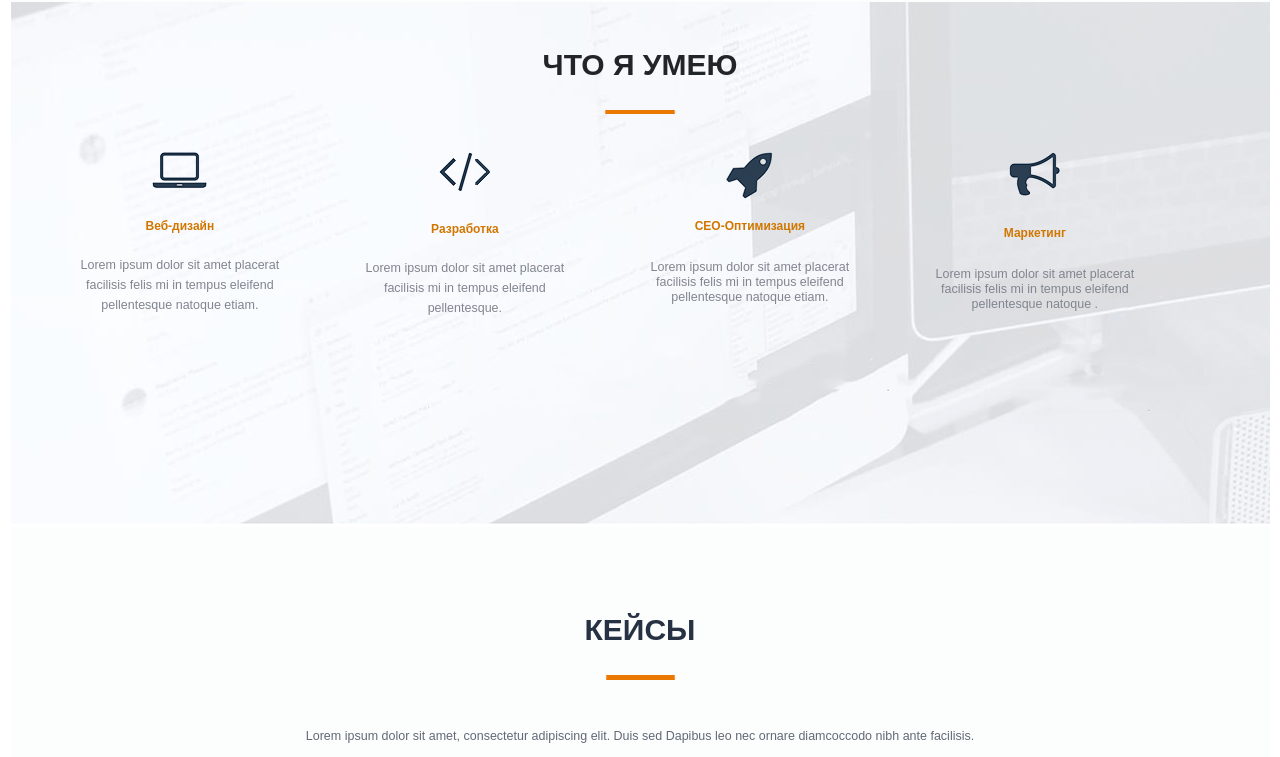
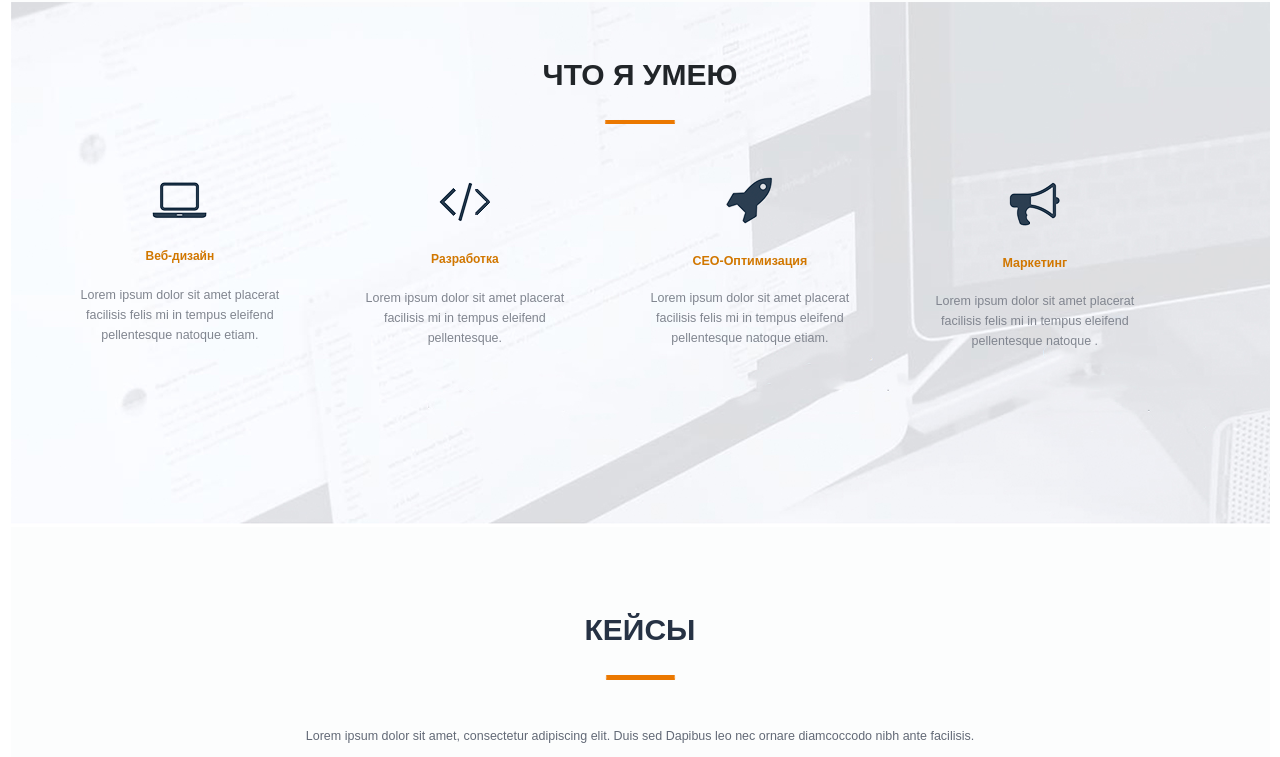
Before and after one commit to lubavin92/lubavin92.github.io, a plain HTML site: page src/index.html in a window 1280 px wide. Shown: the part 1518-2275 px from the top of the page. Drawn offline with Linux system fonts and the light colour scheme.

Commit message:
Залил проект (7-8 уроки)

```diff
--- a/src/css/style.css
+++ b/src/css/style.css
@@ -403,7 +403,7 @@ main {
 }
 
 .ability-h2 {
-    margin-top: 40px;
+    margin-top: 50px;
     font-size: 30px;
     transition: all 0.2s;
 
@@ -414,7 +414,7 @@ main {
 
 .ability-img1 {
     display: inline-block;
-    margin-top: 30px;
+    margin-top: 50px;
     transition: all 0.2s;
     transform: scale(1);
 
@@ -422,7 +422,7 @@ main {
 
 .ability-img2 {
     display: inline-block;
-    margin-top: 30px;
+    margin-top: 50px;
     transition: all 0.2s;
     transform: scale(1);
 
@@ -430,7 +430,7 @@ main {
 
 .ability-img3 {
     display: inline-block;
-    margin-top: 30px;
+    margin-top: 45px;
     transition: all 0.2s;
     transform: scale(1);
 
@@ -438,7 +438,7 @@ main {
 
 .ability-img4 {
     display: inline-block;
-    margin-top: 30px;
+    margin-top: 50px;
     transition: all 0.2s;
     transform: scale(1);
 
@@ -466,16 +466,16 @@ main {
 
 .ability-optimization {
     display: inline-block;
-    font-size: 12px;
+    font-size: 12.5px;
     font-weight: 700;
     color: #d17700;
-    margin-top: 20px;
+    margin-top: 30px;
 
 }
 
 .ability-marketing {
     display: inline-block;
-    font-size: 12px;
+    font-size: 12.5px;
     font-weight: 700;
     color: #d17700;
     margin-top: 30px;
@@ -502,21 +502,21 @@ main {
 }
 
 .ability-small-3 {
-    float: left;
+ float: left;
     font-size: 12.5px;
     color: #80858f;
+    margin-top: 12px;
     text-align: center;
-    line-height: 15px;
-    margin-top: 20px;
+    line-height: 20px;
 }
 
 .ability-small-4 {
     float: left;
     font-size: 12.5px;
     color: #80858f;
+    margin-top: 13px;
     text-align: center;
-    line-height: 15px;
-    margin-top: 20px;
+    line-height: 20px;
 }
 
 
@@ -622,7 +622,7 @@ main {
 
 .cases {
     width: 100%;
-    height: 260px;
+    height: 250px;
     background-color: #fcfdfd;
     float: left;
 }
@@ -772,7 +772,7 @@ main {
 #list1 {
     border: 1px solid #eeeeee;
     height: 40px;
-    width: 300px;
+    width: 450px;
     background-color: #eeeeee;
     text-align: left;
     font-size: 12.5px;
@@ -797,7 +797,7 @@ main {
     margin-top: 15px;
     border: 1px solid #eeeeee;
     height: 40px;
-    width: 300px;
+    width: 450px;
     background-color: #eeeeee;
     text-align: left;
     font-size: 12.5px;
@@ -820,7 +820,7 @@ main {
     margin-top: 15px;
     border: 1px solid #eeeeee;
     height: 40px;
-    width: 300px;
+    width: 450px;
     background-color: #eeeeee;
     text-align: left;
     font-size: 12.5px;
--- a/src/index.html
+++ b/src/index.html
@@ -225,8 +225,9 @@
                         <p><small class="cases-small-1">Lorem ipsum dolor sit amet, consectetur adipiscing elit. Duis sed Dapibus leo nec ornare diamcoccodo nibh ante facilisis.</small></p>
                     </div>
 
-                    <div class="cases-img img-fluid"></div>
+
                     <div class="container w-100 h-100">
+                       <div class="cases-img img-fluid"></div>
                         <div class="row w-100 h-100">
                             <div class="col-xxl-2 col-xl-1 col-lg-1">
                                 <h3 class="cases-client "><strong>CLIENT</strong><br><small class="cases-small-2">Какая-то компания</small><br><strong>WEBSITE</strong><br><small class="cases-small-3">http://www.somedomain.com</small></h3>
```
Also changed, not shown: src/js/myScript.js (+3 -8 lines).
